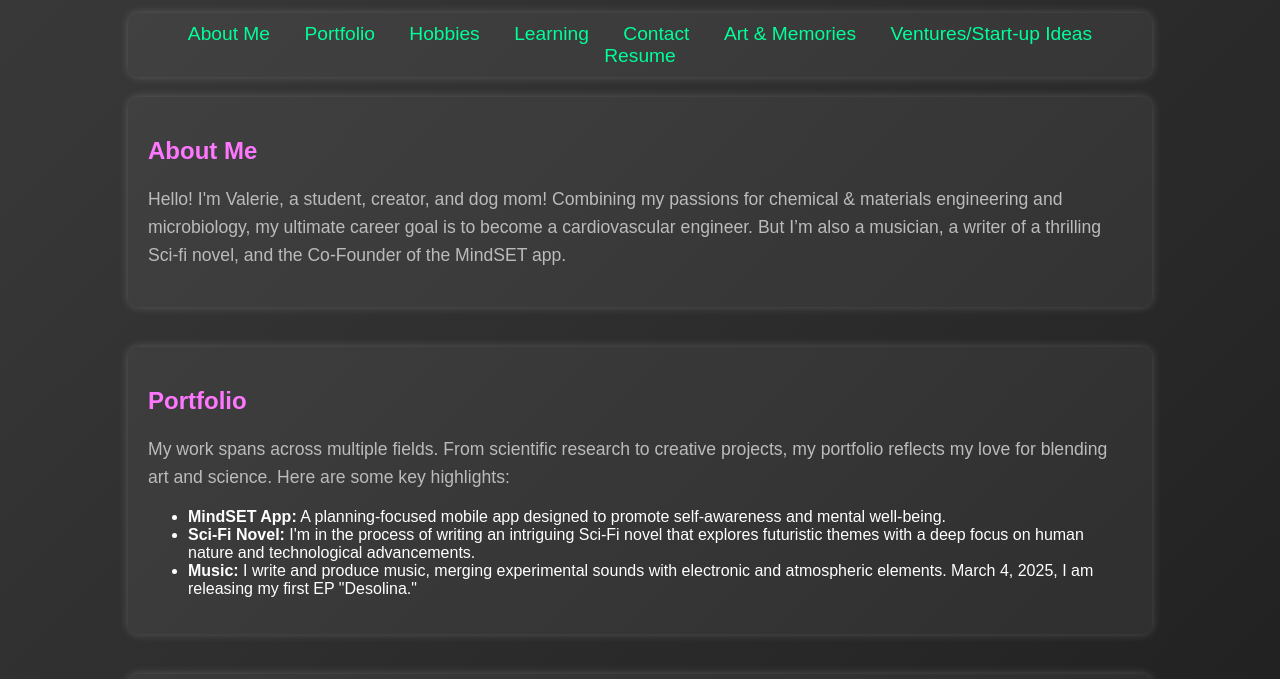
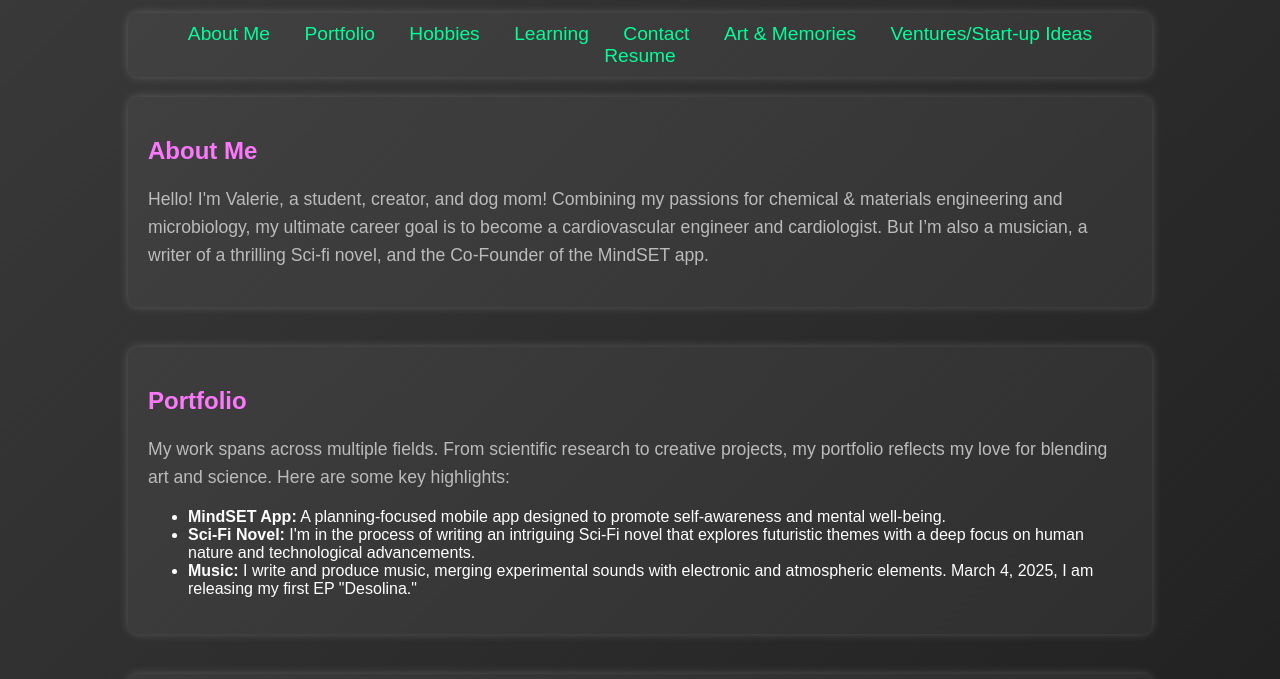
Before and after one commit to valeriefm/valeriefm.github.io, a plain HTML site: page index.html in a window 1280 px wide. Shown: the part 121-800 px from the top of the page. Drawn offline with Linux system fonts and the light colour scheme.

Commit message:
Update index.html

```diff
--- a/index.html
+++ b/index.html
@@ -115,7 +115,7 @@
     <div id="about" class="intro">
       <h2>About Me</h2>
       <p>
-        Hello! I'm Valerie, a student, creator, and dog mom! Combining my passions for chemical & materials engineering and microbiology, my ultimate career goal is to become a cardiovascular engineer. But I’m also a musician, a writer of a thrilling Sci-fi novel, and the Co-Founder of the MindSET app.
+        Hello! I'm Valerie, a student, creator, and dog mom! Combining my passions for chemical & materials engineering and microbiology, my ultimate career goal is to become a cardiovascular engineer and cardiologist. But I’m also a musician, a writer of a thrilling Sci-fi novel, and the Co-Founder of the MindSET app.
       </p>
     </div>
 
```
